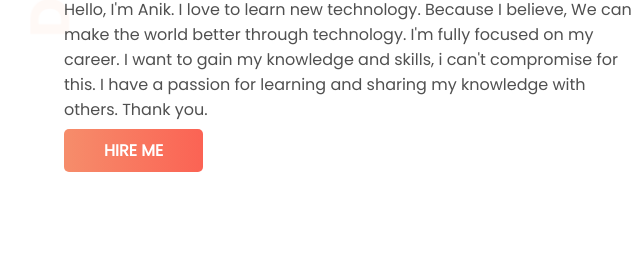
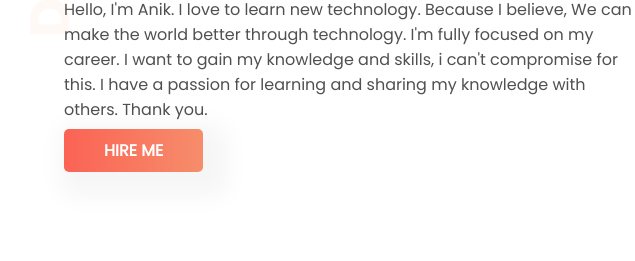
Before and after one commit to anikkumaardatta/my-first-portfolio, a plain HTML site: page index.html in a window 1280 px wide. In both pictures the pointer is over the link "HIRE ME". Shown: the part 325-586 px from the top of the page, 0-635 px from the left. Drawn offline with Linux system fonts and the light colour scheme.

Commit message:
add some hover effect

```diff
--- a/src/css/style.css
+++ b/src/css/style.css
@@ -41,6 +41,11 @@ section .section_container .half_width .link_btn{
     padding: 10px 40px;
     border-radius: 5px;
     font-weight: 700;
+    box-shadow: 10px 10px 23px 15px rgba(0,0,0,0.1);
+    transition: all ease .5s;
+    }section .section_container .half_width .link_btn:hover{
+        background-image: linear-gradient(to right, #fb6354 , #f68d6b);
+        box-shadow: 10px 10px 23px 15px rgba(0,0,0,0.04);
         }
 section .section_container .margin_top{
 
@@ -80,8 +85,7 @@ section .section_container .margin_top{
     border-image-slice: 1;
     box-shadow: 10px 10px 23px 15px rgba(0,0,0,0.2);
     transition: linear .2s;
-    }
-    .front_end_card:hover{
+    }   .front_end_card:hover{
             border-left: 21px solid;
             border-image: linear-gradient(#ff4e3e ,#ff7b3e);
             border-image-slice: 1;
@@ -93,8 +97,7 @@ section .section_container .margin_top{
     border-image-slice: 1;
     box-shadow: 10px 10px 43px 15px rgba(0,0,0,0.2);
     transition: linear .2s;
-    }
-    .baby_card:hover{
+    }   .baby_card:hover{
             border-left: 21px solid;
             border-image: linear-gradient(#0c4baa ,#129edf);
             border-image-slice: 1;
```
Lines whose indentation alone changed are shown as unchanged.
